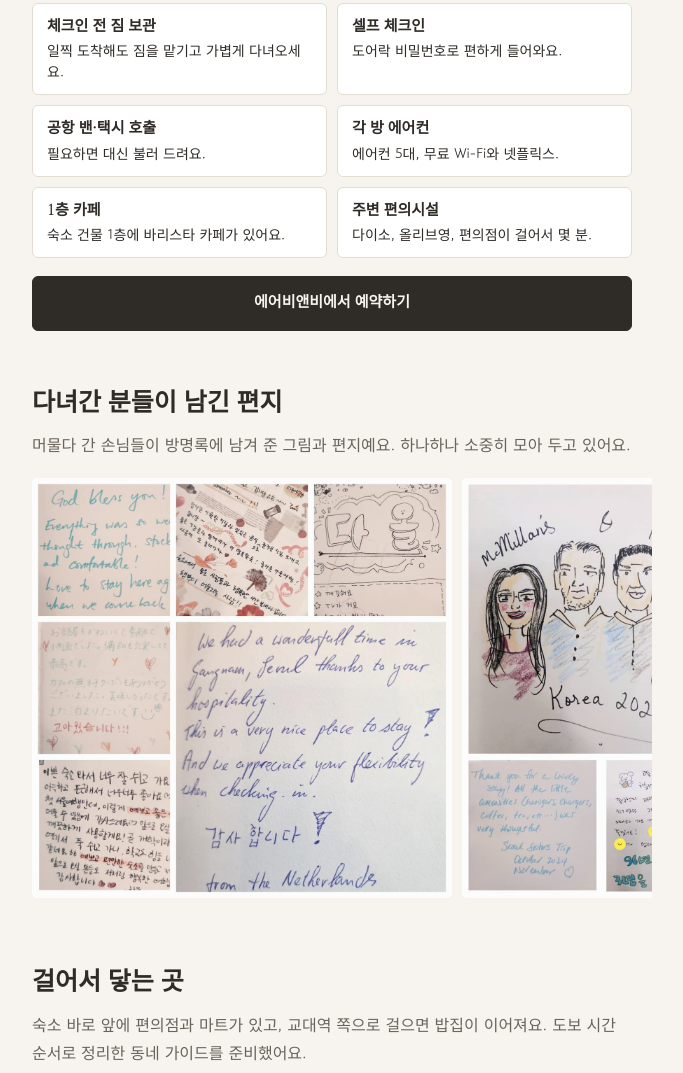
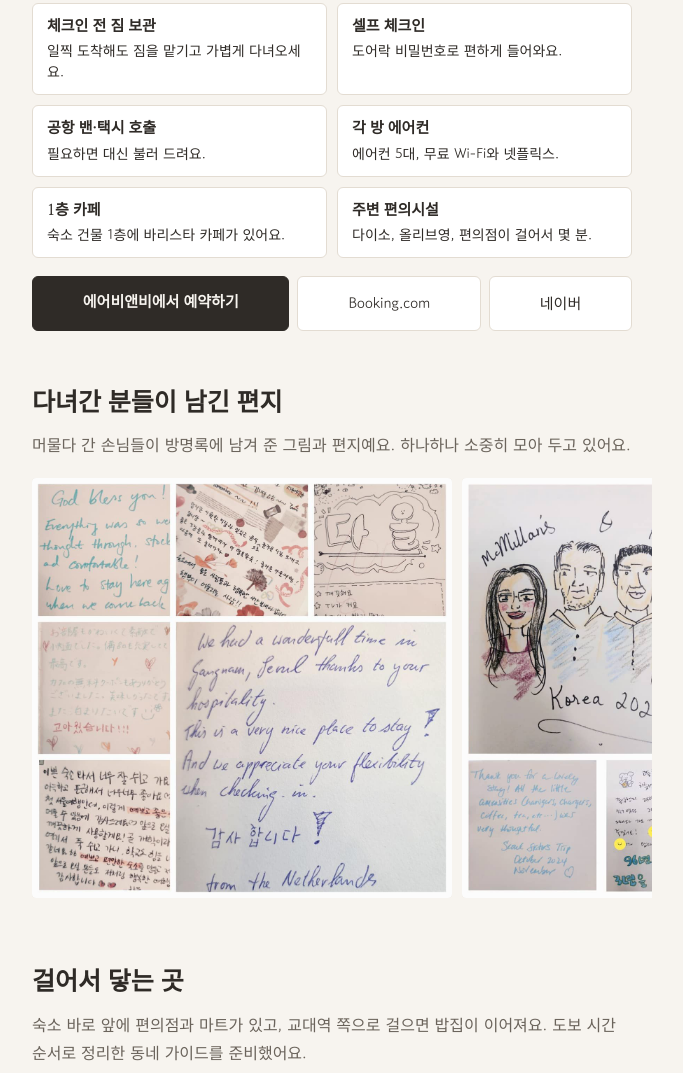
Before and after one commit to seungyeon-you/daol-stay, a plain HTML site: page index.html in a window 1280 px wide. Shown: the part 5588-6661 px from the top of the page, without its empty margins (308-991 px from the left). Drawn offline with nearby package versions, Linux system fonts and the light colour scheme.

Commit message:
Add Booking.com and Naver booking links
Link the Naver place page from the map buttons on both pages.

Co-Authored-By: Claude Opus 5.5 <noreply@anthropic.com>

```diff
--- a/index.html
+++ b/index.html
@@ -186,8 +186,8 @@ const HOME = {lat:37.4897533, lng:127.0109276, q:"서울 서초구 반포대로2
 // 빈 문자열인 채널은 버튼이 표시되지 않아요.
 const BOOK = {
  airbnb:"https://www.airbnb.co.kr/rooms/979425845780379545",
- booking:"",
- naver:""
+ booking:"https://www.booking.com/Share-uxK5O4",
+ naver:"https://map.naver.com/p/entry/place/1524587564"
 };
 
 const UI = {
@@ -214,7 +214,7 @@ const UI = {
   stayTitle:"머무는 방법",stayLead:"집 전체를 한 팀이 사용해요. 아래에서 날짜를 확인하고 예약할 수 있어요.",
   ratingText:n=>`게스트 후기 ${n}개<br>에어비앤비 슈퍼호스트`,
   perks:[["체크인 전 짐 보관","일찍 도착해도 짐을 맡기고 가볍게 다녀오세요."],["셀프 체크인","도어락 비밀번호로 편하게 들어와요."],["공항 밴·택시 호출","필요하면 대신 불러 드려요."],["각 방 에어컨","에어컨 5대, 무료 Wi-Fi와 넷플릭스."],["1층 카페","숙소 건물 1층에 바리스타 카페가 있어요."],["주변 편의시설","다이소, 올리브영, 편의점이 걸어서 몇 분."]],
-  bookAirbnb:"에어비앤비에서 예약하기",bookNaver:"네이버 예약",
+  bookAirbnb:"에어비앤비에서 예약하기",bookNaver:"네이버",
   lettersTitle:"다녀간 분들이 남긴 편지",lettersLead:"머물다 간 손님들이 방명록에 남겨 준 그림과 편지예요. 하나하나 소중히 모아 두고 있어요.",
   aroundTitle:"걸어서 닿는 곳",aroundLead:"숙소 바로 앞에 편의점과 마트가 있고, 교대역 쪽으로 걸으면 밥집이 이어져요. 도보 시간 순서로 정리한 동네 가이드를 준비했어요.",
   aroundCta:"동네·이용 가이드 보기 →",minU:"분",
@@ -248,7 +248,7 @@ const UI = {
   stayTitle:"Staying with us",stayLead:"The entire home is for one group. Check dates and book below.",
   ratingText:n=>`${n} guest reviews<br>Airbnb Superhost`,
   perks:[["Luggage storage","Arrive early, drop your bags and head out light."],["Self check-in","Let yourself in with the door code."],["Airport van or taxi","We can call one for you."],["A/C in every room","Five air conditioners, free Wi-Fi and Netflix."],["Café downstairs","A barista café on the building’s ground floor."],["Shops nearby","Daiso, Olive Young and convenience stores minutes away."]],
-  bookAirbnb:"Book on Airbnb",bookNaver:"Naver Booking",
+  bookAirbnb:"Book on Airbnb",bookNaver:"Naver",
   lettersTitle:"Letters from our guests",lettersLead:"Drawings and notes guests left in our guestbook. We keep every one.",
   aroundTitle:"Within walking distance",aroundLead:"There’s a convenience store and grocery right outside, and restaurants line the way toward Gyodae Station. Our guide lists them by walking time.",
   aroundCta:"Open the neighborhood & house guide →",minU:"min",
@@ -282,7 +282,7 @@ const UI = {
   stayTitle:"入住方式",stayLead:"整栋房屋仅供一组客人使用。可在下方查看日期并预订。",
   ratingText:n=>`${n}条住客评价<br>爱彼迎超赞房东`,
   perks:[["入住前寄存行李","提前到达也可先寄存行李，轻装出门。"],["自助入住","输入门锁密码即可入住。"],["代叫机场专车·出租车","如有需要，我们可代为叫车。"],["每间都有空调","共5台空调，免费Wi-Fi和Netflix。"],["楼下咖啡馆","建筑1层有一家咖啡馆。"],["周边便利","大创、Olive Young和便利店步行几分钟即到。"]],
-  bookAirbnb:"在爱彼迎预订",bookNaver:"Naver 预订",
+  bookAirbnb:"在爱彼迎预订",bookNaver:"Naver",
   lettersTitle:"住客留下的信",lettersLead:"住过的客人在留言簿里留下的画和信，我们都珍藏着。",
   aroundTitle:"步行可达",aroundLead:"门口就有便利店和超市，往教大站方向走还有一排餐厅。我们按步行时间整理了一份周边指南。",
   aroundCta:"查看周边与入住指南 →",minU:"分",
@@ -316,7 +316,7 @@ const UI = {
   stayTitle:"ご滞在について",stayLead:"家全体を1組でお使いいただけます。下から日程を確認してご予約ください。",
   ratingText:n=>`ゲストレビュー${n}件<br>Airbnbスーパーホスト`,
   perks:[["チェックイン前の荷物預かり","早く着いても荷物を置いて身軽にお出かけを。"],["セルフチェックイン","ドアロックの暗証番号で入れます。"],["空港バン・タクシー手配","必要なら代わりにお呼びします。"],["全室エアコン","エアコン5台、無料Wi-FiとNetflix。"],["1階にカフェ","建物の1階にバリスタのいるカフェがあります。"],["便利な周辺","ダイソー、オリーブヤング、コンビニまで徒歩数分。"]],
-  bookAirbnb:"Airbnbで予約する",bookNaver:"Naver予約",
+  bookAirbnb:"Airbnbで予約する",bookNaver:"Naver",
   lettersTitle:"ゲストが残してくれた手紙",lettersLead:"泊まってくださった方がゲストブックに残してくれた絵と手紙です。ひとつひとつ大切にしています。",
   aroundTitle:"歩いて行けるところ",aroundLead:"すぐ前にコンビニとスーパー、教大駅のほうへ歩けば食堂が続きます。徒歩時間順にまとめた周辺ガイドをご用意しました。",
   aroundCta:"周辺・ご利用ガイドを見る →",minU:"分",
@@ -437,7 +437,7 @@ function render(){
 
   $("#cin").textContent = CONFIG.checkin;
   $("#cout").textContent = CONFIG.checkout;
-  const naver = "https://map.naver.com/p/search/" + encodeURIComponent(HOME.q);
+  const naver = BOOK.naver || "https://map.naver.com/p/search/" + encodeURIComponent(HOME.q);
   const google = "https://www.google.com/maps/search/?api=1&query=" + HOME.lat + "," + HOME.lng;
   $("#homeMaps").innerHTML = `<a href="${naver}" target="_blank" rel="noopener">${esc(t.naverMap)}</a><a href="${google}" target="_blank" rel="noopener">${esc(t.googleMap)}</a>`;
   observe();
```
Also changed, not shown: guide/index.html (+2 -1 lines).
